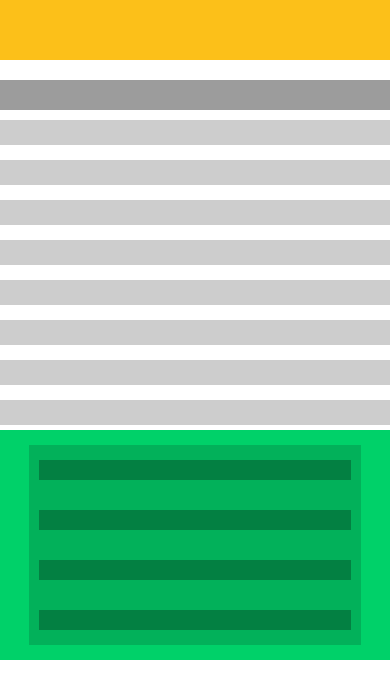
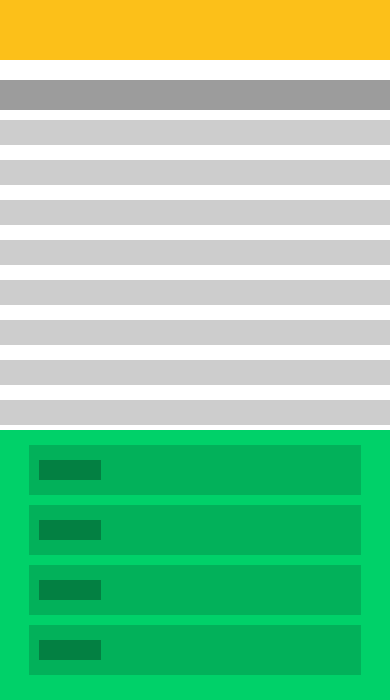
Before and after one commit to iVillain/RWD-desktop-first, a plain HTML site: page index.html in a window 390 px wide. Shown: the part 510-1210 px from the top of the page. Before the commit the page ends 1170 px from the top, so only its background shows below. Drawn offline with Linux system fonts and the light colour scheme.

Commit message:
Update style.css

```diff
--- a/style.css
+++ b/style.css
@@ -192,5 +192,12 @@ div.element {
     justify-content: space-between;
     flex-wrap: wrap;
     margin: 0 auto;
+    margin-bottom: 10px
+}
+.column-row {
+    width: 20%;
+    background-color: #038042;
+    height: 20px;
+    margin: 5px 0;
 }
 }
```
